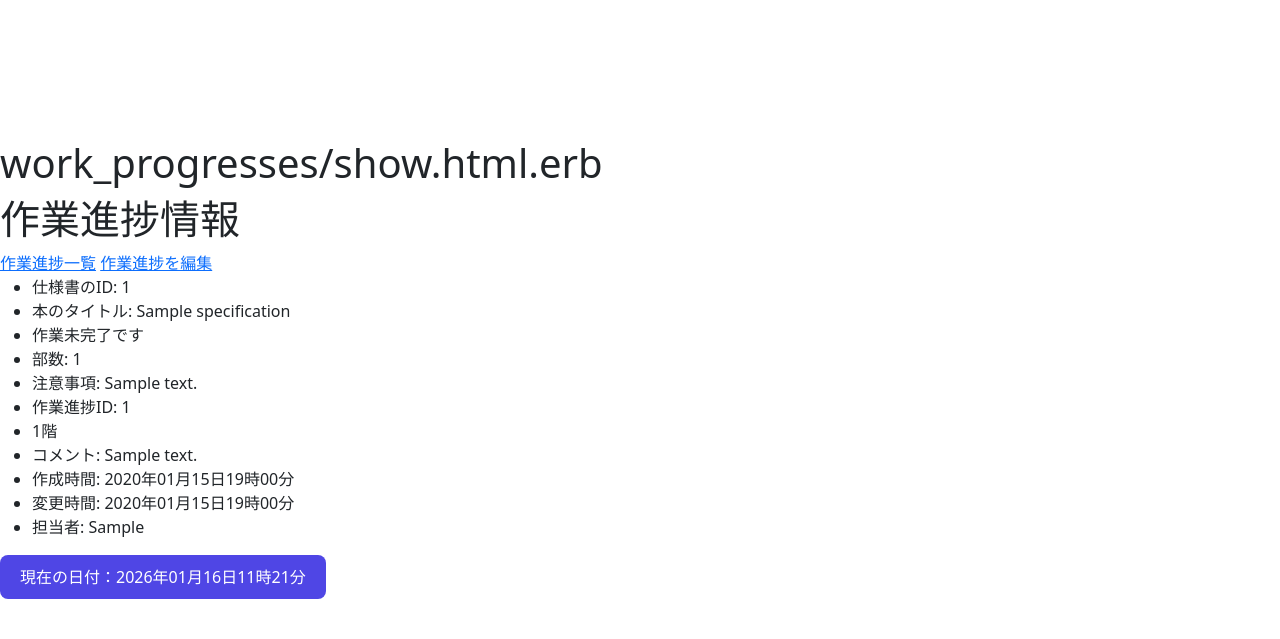
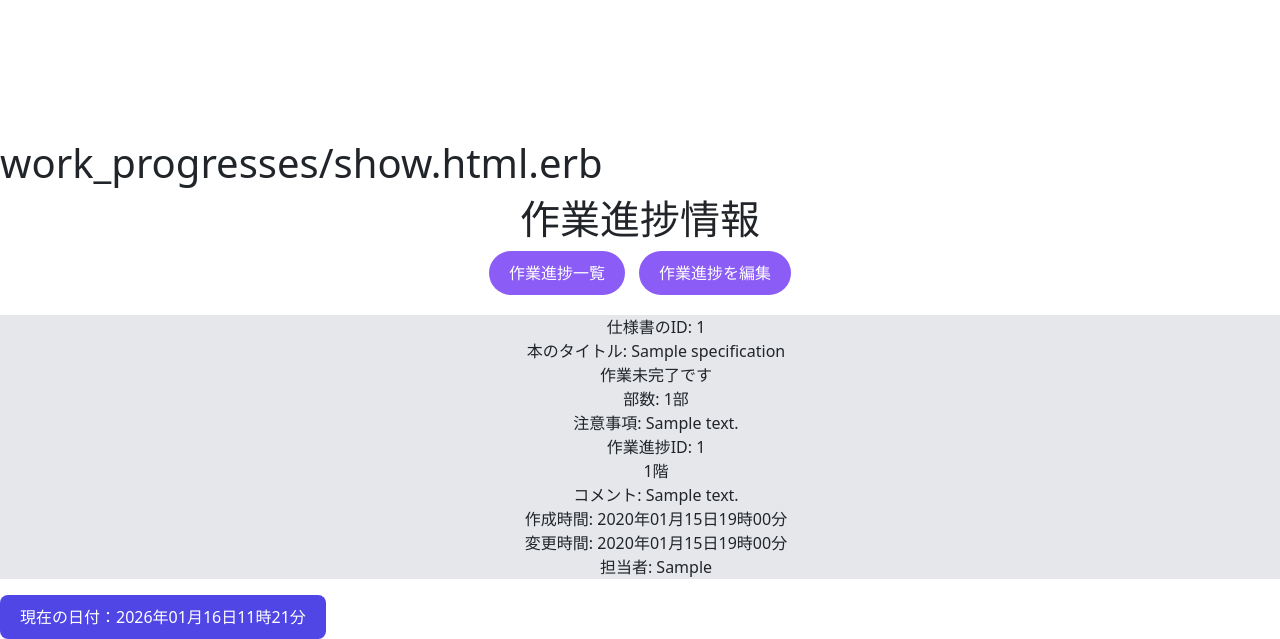
Before and after one commit to makoto860/books_work, a Rails app: page /book_specifications/1/work_progresses/1 in a window 1280 px wide. Shown: the part 285-924 px from the top of the page. Before the commit the page ends 884 px from the top, so only its background shows below. Run offline with Rails 7, Linux system fonts and the light colour scheme; tables that the repository leaves empty hold one stand-in row (values such as "Sample post"); some libraries are stand-ins or nearby versions.

Commit message:
work_progresses/showのデザイン作成

```diff
--- a/app/assets/stylesheets/application.css
+++ b/app/assets/stylesheets/application.css
@@ -408,3 +408,51 @@ html, body {
   margin-top: 10px;
   margin-bottom: 100px;
 }
+
+/* work_progresses/show */
+.work-progress-show-container {
+  text-align: center;
+}
+
+.work_progress-show-links {
+  display: inline-block;
+  padding: 10px 20px;
+  background-color: #8b5cf6;
+  color: #fff;
+  border-radius: 999px;
+  text-decoration: none;
+  margin-right: 10px;
+}
+
+.work_progress-edit-links {
+  display: inline-block;
+  padding: 10px 20px;
+  background-color: #8b5cf6;
+  color: #fff;
+  border-radius: 999px;
+  text-decoration: none;
+}
+
+.work-progress-show-lists {
+  list-style: none;
+  margin-top: 20px;
+  background-color: #e5e7eb;
+}
+
+.work-progress-show-container {
+}
+
+.work-progress-show-container {
+}
+
+.work-progress-show-container {
+}
+
+.work-progress-show-container {
+}
+
+.work-progress-show-container {
+}
+
+.work-progress-show-container {
+}
--- a/app/views/work_progresses/show.html.erb
+++ b/app/views/work_progresses/show.html.erb
@@ -1,8 +1,10 @@
 <h1>work_progresses/show.html.erb</h1>
+<div class="work-progress-show-container">
   <h1>作業進捗情報</h1>
-<%= link_to "作業進捗一覧", book_specification_work_progresses_path(@book_specification) %>
-<%= link_to "作業進捗を編集", edit_book_specification_work_progress_path(@book_specification) %>
-<ul>
+  <%= link_to "作業進捗一覧", book_specification_work_progresses_path(@book_specification), class: "work_progress-show-links" %>
+  <%= link_to "作業進捗を編集", edit_book_specification_work_progress_path(@book_specification), class: "work_progress-edit-links" %>
+
+  <ul class="work-progress-show-lists">
     <li>仕様書のID: <%= @work_progress.book_specification.id %></li>
     <li>本のタイトル: <%= @work_progress.book_specification.title %></li>
     <% if @work_progress.status == "1" %>
@@ -10,7 +12,7 @@
     <% else %>
       <li>作業未完了です</li>
     <% end %>
-  <li>部数: <%= @work_progress.book_specification.number_of_copies %></li>
+    <li>部数: <%= @work_progress.book_specification.number_of_copies %>部</li>
     <li>注意事項: <%= @work_progress.book_specification.note %></li>
     <li>作業進捗ID: <%= @work_progress.id %></li>
     <li><%= @work_progress.floor %>階</li>
@@ -19,3 +21,4 @@
     <li>変更時間: <%= @work_progress.end_time.to_formatted_s(:datetime_jp) %></li>
     <li>担当者: <%= @work_progress.manager %></li>
   </ul>
+</div>
```
Lines whose indentation alone changed are shown as unchanged.
